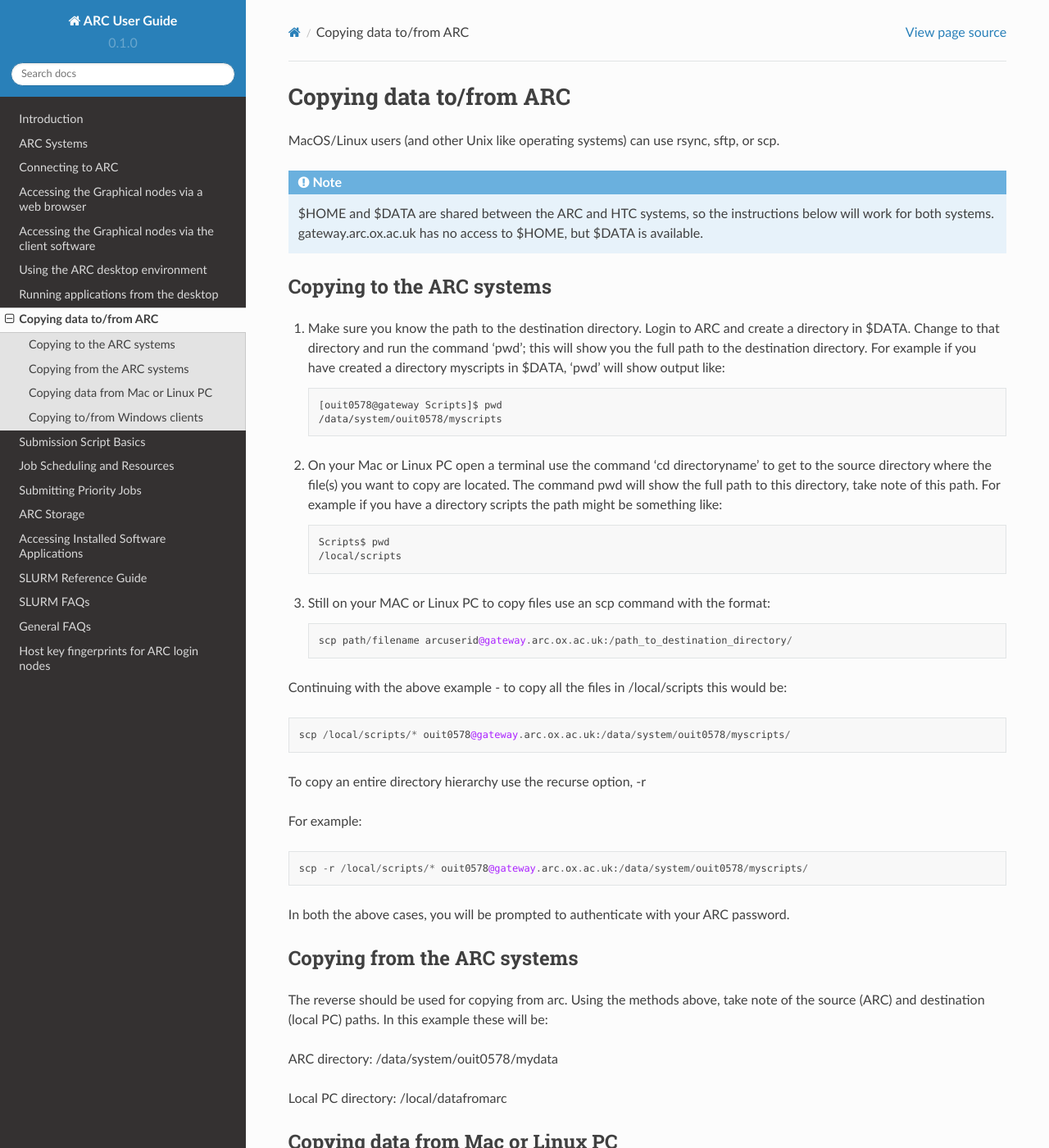
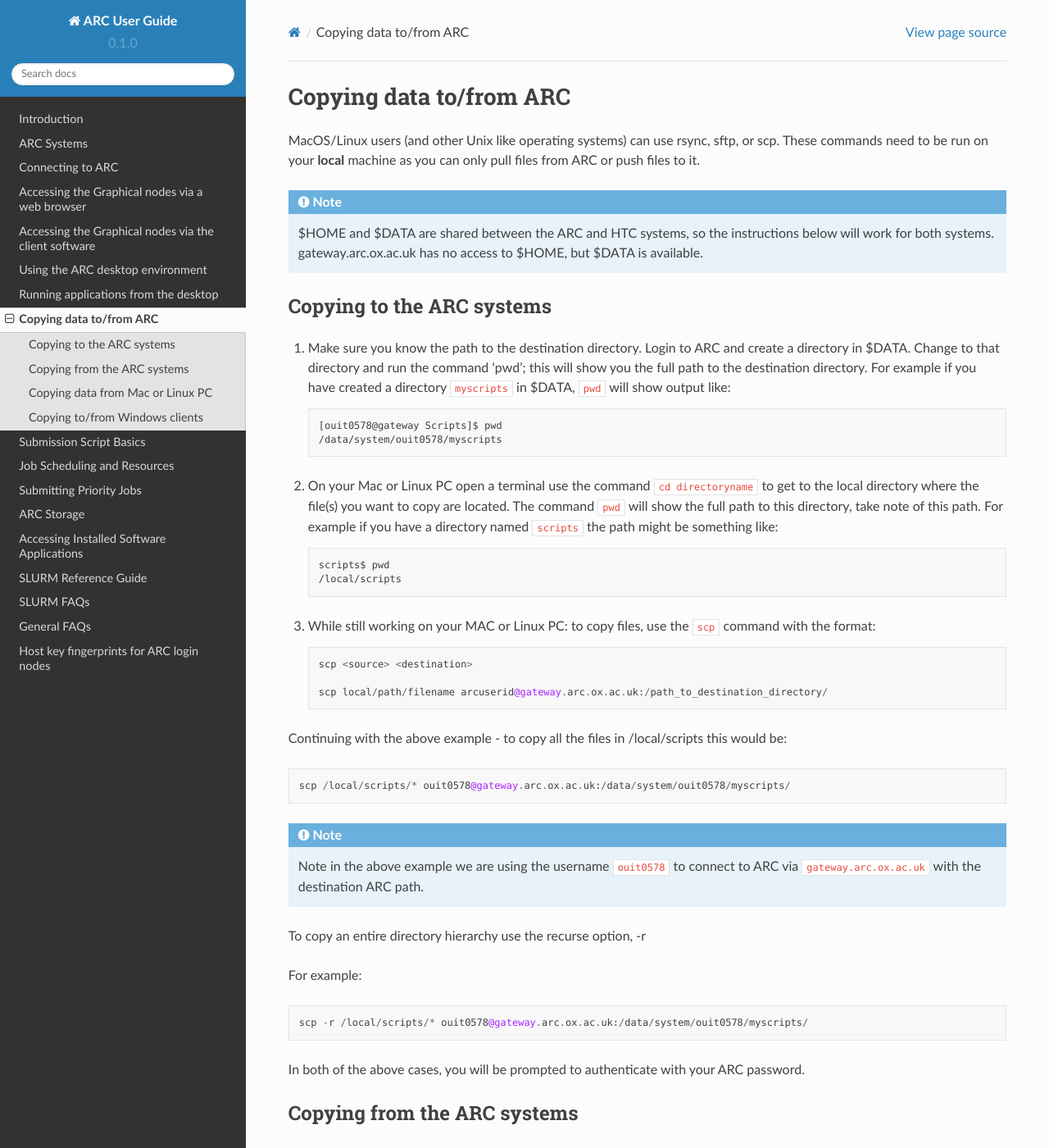
Before and after one commit to tina-friedrich/arc-user-guide, a Sphinx documentation site: the page built from docs/source/arc-copying-data.rst, in a window 1280 px wide and 1400 px high. Shown: the whole window at 82% size. Built offline with Sphinx 7.4.7 and the Read the Docs theme 2.0.0, drawn with Linux system fonts in a browser that asks for light colours; some of the changed text lies outside the part shown.

Commit message:
Update arc-copying-data.rst

```diff
--- a/docs/source/arc-copying-data.rst
+++ b/docs/source/arc-copying-data.rst
@@ -1,7 +1,7 @@
 Copying data to/from ARC
 ------------------------
 
-MacOS/Linux users (and other Unix like operating systems) can use rsync, sftp, or scp.
+MacOS/Linux users (and other Unix like operating systems) can use rsync, sftp, or scp. These commands need to be run on your **local** machine as you can only pull files from ARC or push files to it.
 
 .. note::
 
@@ -10,23 +10,29 @@ MacOS/Linux users (and other Unix like operating systems) can use rsync, sftp, o
 Copying to the ARC systems
 ^^^^^^^^^^^^^^^^^^^^^^^^^^
 
-1) Make sure you know the path to the destination directory. Login to ARC and create a directory in $DATA. Change to that directory and run the command 'pwd'; this will show you the full path to the destination directory. For example if you have created a directory myscripts in $DATA, 'pwd' will show output like::
+1) Make sure you know the path to the destination directory. Login to ARC and create a directory in $DATA. Change to that directory and run the command 'pwd'; this will show you the full path to the destination directory. For example if you have created a directory ``myscripts`` in $DATA, ``pwd`` will show output like::
 
     [ouit0578@gateway Scripts]$ pwd
     /data/system/ouit0578/myscripts
 
-2) On your Mac or Linux PC open a terminal use the command 'cd directoryname' to get to the source directory where the file(s) you want to copy are located. The command pwd will show the full path to this directory, take note of this path. For example if you have a directory scripts the path might be something like::
+2) On your Mac or Linux PC open a terminal use the command ``cd directoryname`` to get to the local directory where the file(s) you want to copy are located. The command ``pwd`` will show the full path to this directory, take note of this path. For example if you have a directory named ``scripts`` the path might be something like::
 
-    Scripts$ pwd
+    scripts$ pwd
     /local/scripts
 
-3) Still on your MAC or Linux PC to copy files use an scp command with the format::
+3) While still working on your MAC or Linux PC: to copy files, use the ``scp`` command with the format::
 
-    scp path/filename arcuserid@gateway.arc.ox.ac.uk:/path_to_destination_directory/
+    scp <source> <destination>
+
+    scp local/path/filename arcuserid@gateway.arc.ox.ac.uk:/path_to_destination_directory/
 
 Continuing with the above example - to copy all the files in /local/scripts this would be::
 
     scp /local/scripts/* ouit0578@gateway.arc.ox.ac.uk:/data/system/ouit0578/myscripts/
+
+.. note::
+   Note in the above example we are using the username ``ouit0578`` to connect to ARC via ``gateway.arc.ox.ac.uk`` with the destination ARC path.
+
 
 To copy an entire directory hierarchy use the recurse option, -r
 
@@ -34,19 +40,20 @@ For example::
 
     scp -r /local/scripts/* ouit0578@gateway.arc.ox.ac.uk:/data/system/ouit0578/myscripts/
 
-In both the above cases, you will be prompted to authenticate with your ARC password.
+In both of the above cases, you will be prompted to authenticate with your ARC password.
 
 Copying from the ARC systems
 ^^^^^^^^^^^^^^^^^^^^^^^^^^^^
 
 The reverse should be used for copying from arc. Using the methods above, take note of the source (ARC) and destination (local PC) paths. In this example these will be::
 
-ARC directory:  /data/system/ouit0578/mydata
-
-Local PC directory: /local/datafromarc
+ARC directory:  ``/data/system/ouit0578/mydata``
+Local PC directory: ``/local/datafromarc``
 
 Copying data from Mac or Linux PC
 ^^^^^^^^^^^^^^^^^^^^^^^^^^^^^^^^^
+
+Once again, we must run the scp command on our local machine as we are going to **pull** the data back from ARC.
 
 To copy files from your local PC::
 
```
